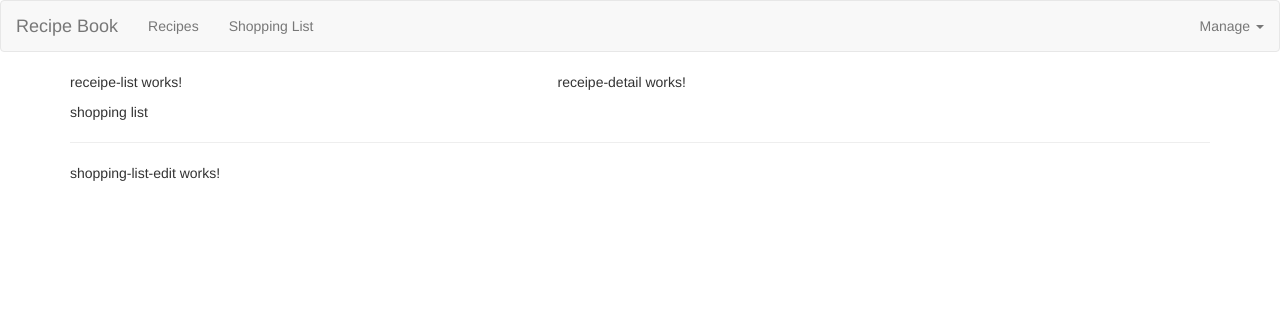
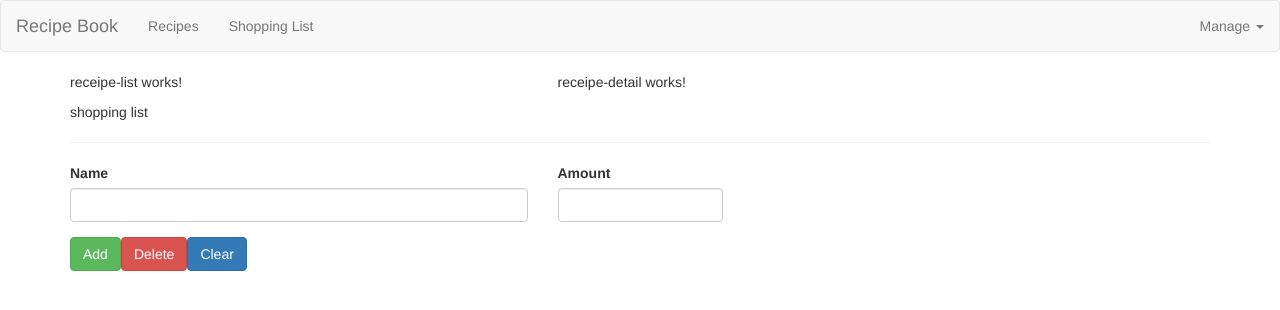
Before and after one commit to amirdora/Angular-mini-projects, an Angular app in the folder receipes-app/: page / in a window 1280 px wide. Shown: the top 310 px of the page. Built offline with nearby package versions, Linux system fonts and the light colour scheme.

Commit message:
html design

```diff
--- a/receipes-app/src/app/shopping/shopping-edit/shopping-edit.component.html
+++ b/receipes-app/src/app/shopping/shopping-edit/shopping-edit.component.html
@@ -1 +1,23 @@
-<p>shopping-list-edit works!</p>
+<div class="row">
+    <div class="col-xs-12">
+        <form>
+            <div class="row">
+                <div class="col-sm-5 form-group">
+                    <label for="name">Name</label>
+                    <input type="text" id="name" class="form-control">
+                </div>
+                <div class="col-sm-2 form-group">
+                    <label for="amount">Amount</label>
+                    <input type="number" id="amount" class="form-control">
+                </div>
+            </div>
+            <div class="row">
+                <div class="col-xs-12">
+                    <button class="btn btn-success" type="submit">Add</button>
+                    <button class="btn btn-danger" type="button">Delete</button>
+                    <button class="btn btn-primary" type="button">Clear</button>
+                </div>
+            </div>
+        </form>
+    </div>
+</div>
```
